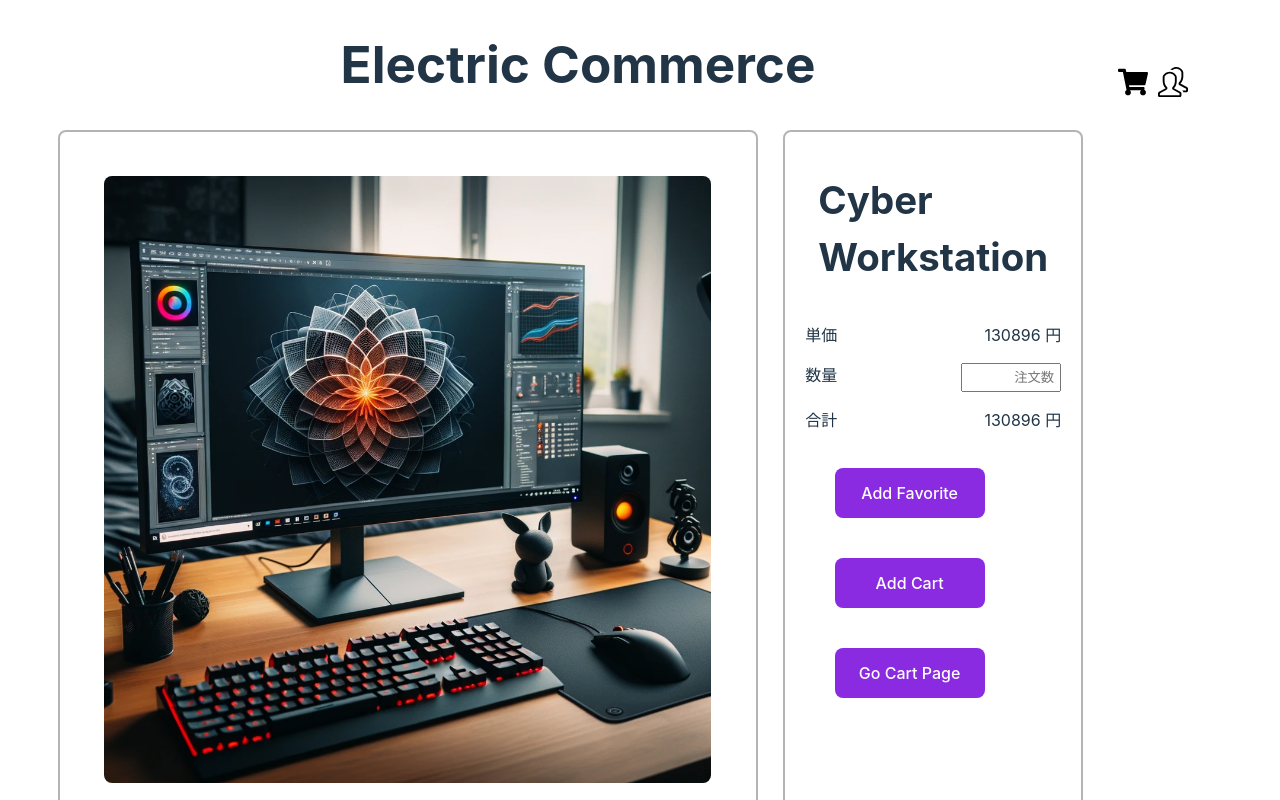
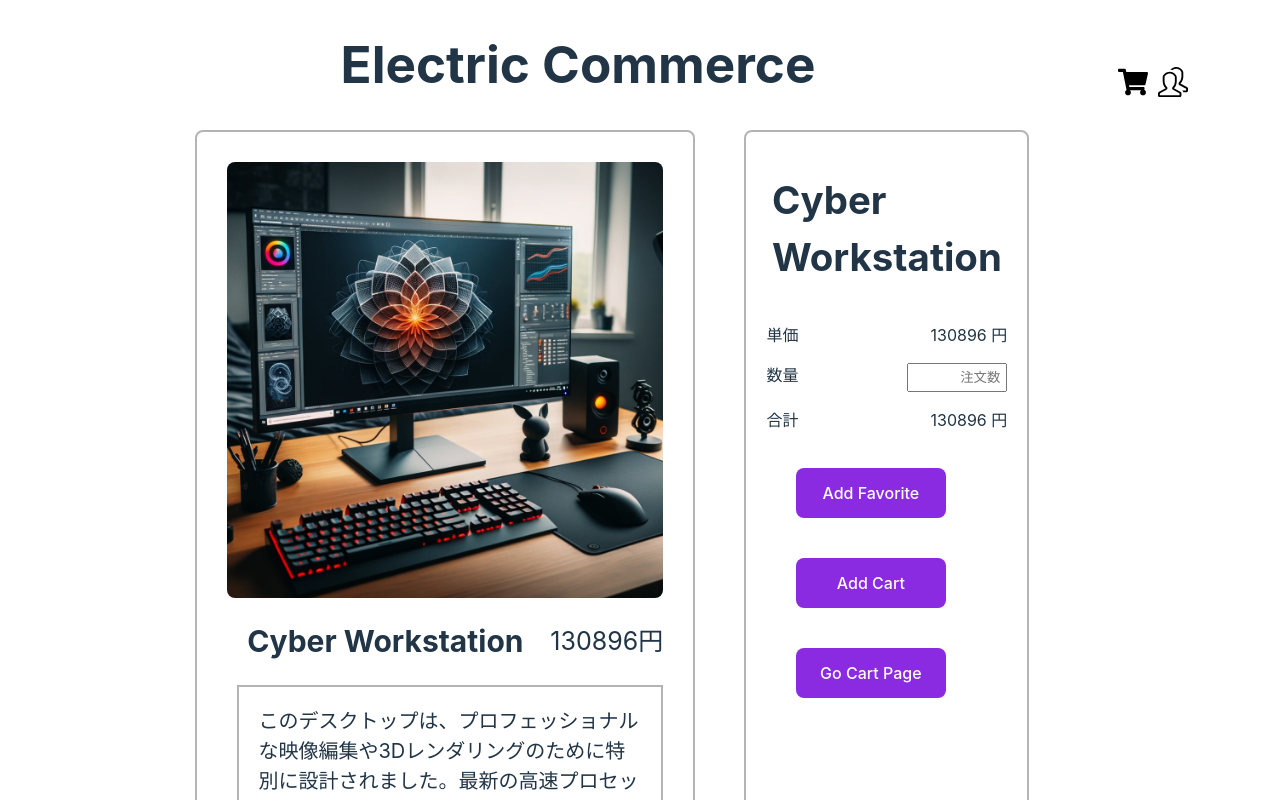
Before and after one commit to kip2/E-Commerce-Site-React, a React (Vite) app in the folder app/: page / in a window 1280 px wide. Shown: the top 800 px of the page. Built offline with nearby package versions, Linux system fonts and the light colour scheme.

Commit message:
fix: informationcardのレイアウト修正

```diff
--- a/app/src/components/molecules/InformationCard.css
+++ b/app/src/components/molecules/InformationCard.css
@@ -1,10 +1,10 @@
 .card {
-    width: 60%;
+    width: 500px;
     max-width: 700px;
     border: solid 2px #b4b4b4;
     border-radius: 8px;
-    padding: 3.5vw;
-    margin: 0 0.5vw 0 4.5vw;
+    padding: 30px;
+    margin: 0 30px 0 30px;
     transition: tarnsform 2s;;
     display: flex;
     flex-flow: column;
@@ -23,17 +23,17 @@ img{
 }
 
 .product-name {
-    font-size: 3.5vw;
+    font-size: 30px;
     font-weight: bold;
-    margin: 2.0vh;
+    margin: 0 20px;
 }
 
 .product-price {
-    font-size: 2.5vw;
+    font-size: 25px;
 }
 
 .description {
-    font-size: 2.0vw;
+    font-size: 20px;
     border: solid 2px #b4b4b4;
     margin: 0 0 10px 10px;
     padding: 1.5vw;
--- a/app/src/components/template/ProductInfomationTemplate.tsx
+++ b/app/src/components/template/ProductInfomationTemplate.tsx
@@ -1,7 +1,7 @@
 import Header from "../organisms/Header";
 import InformationCard from "../molecules/InfomationCard";
 import InformationMenu from "../organisms/InformationMenu";
-import "./ProductInformation.css"
+import "./ProductInformationTemplate.css"
 
 type ProductInformationTemplateProps = {
 
@@ -16,7 +16,7 @@ const data = {
 
 const ProductInformationTemplate: React.FC<ProductInformationTemplateProps> = () => {
     return (
-        <>
+        <div className="outer">
             <Header/>
             <div className="information">
                 <InformationCard
@@ -27,7 +27,7 @@ const ProductInformationTemplate: React.FC<ProductInformationTemplateProps> = ()
                     price={data.price}
                 />
             </div>
-        </>
+        </div>
     )
 }
 
--- a/app/src/components/template/ProductInformation.css
+++ /dev/null
@@ -1,3 +0,0 @@
-.information {
-    display: flex;
-}
--- /dev/null
+++ b/app/src/components/template/ProductInformationTemplate.css
@@ -0,0 +1,12 @@
+.information {
+    display: flex;
+}
+
+.outer {
+    width: 100%;
+    height: 100%;
+    display: flex;
+    flex-direction: column;
+    justify-content: center;
+    align-items: center;
+}
```
